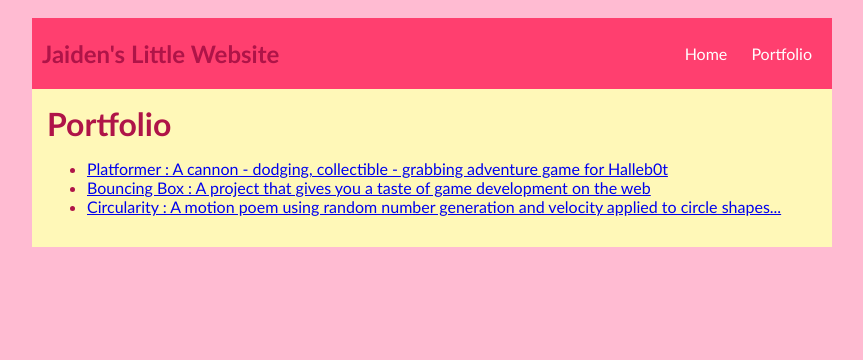
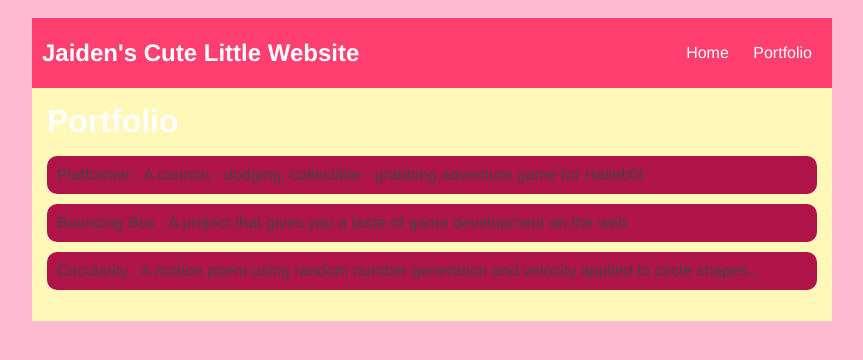
Before and after one commit to JaidenFrancis/JaidenFrancis.github.io, a plain HTML site: page portfolio.html in a window 1280 px wide. Shown: the whole page, without its empty margins (208-1071 px from the left). Drawn offline with Linux system fonts and the light colour scheme.

Commit message:
add portfolio.html file

```diff
--- a/portfolio.html
+++ b/portfolio.html
@@ -1,13 +1,13 @@
 <!DOCTYPE HTML>
 <html>
     <head>
-        <title>Jaiden's Portfolio</title>
+        <title>Jaiden's Cute Little Website</title>
         <style type="text/css">
             body {
                 background: rgb(255, 187, 210);
                 color: rgb(175, 20, 72);
                 padding: 10px;
-                font-family: calibri;
+                font-family: 'Franklin Gothic Medium', 'Arial Narrow', Arial, sans-serif;
             }
             header {
                 font-size: 1.5em;
@@ -29,7 +29,7 @@
             h1 {
                 display: flex;
                 align-items: center;
-                color: rgb(175, 20, 72);
+                color: rgb(255, 255, 255);
                 flex: 1;
                 margin: 0;
             }
@@ -53,6 +53,31 @@
             .content {
                 flex: 1;
                 padding: 15px;
+                         /* portfolio styles */
+         .content h1 {
+             color: black;
+         }
+
+         #portfolio {
+             list-style-type: none;
+             padding-left: 0;
+         }
+
+         #portfolio li {
+             background: rgb(175, 20, 72);
+             padding: 10px;
+             border-radius: 10px;
+             margin-bottom: 10px;
+         }
+
+         #portfolio li:hover {
+             background: #eee;
+         }
+
+         #portfolio a {
+             text-decoration: none;
+             color: #454545;
+         }
             }
         </style>
     </head>
@@ -60,7 +85,7 @@
     <body>
       <div id="all-contents">
         <nav>
-            <h1>Jaiden's Little Website</h1>
+            <h1>Jaiden's Cute Little Website</h1>
             <ul id="nav-ul">
                <li class="nav-li">
                <a class="nav-a" href="index.html">Home</a>
@@ -80,7 +105,6 @@
                 </ul>
             </div>
         </main>
-
       </div>
     </body>
 </html>
```
Lines whose indentation alone changed are shown as unchanged.
